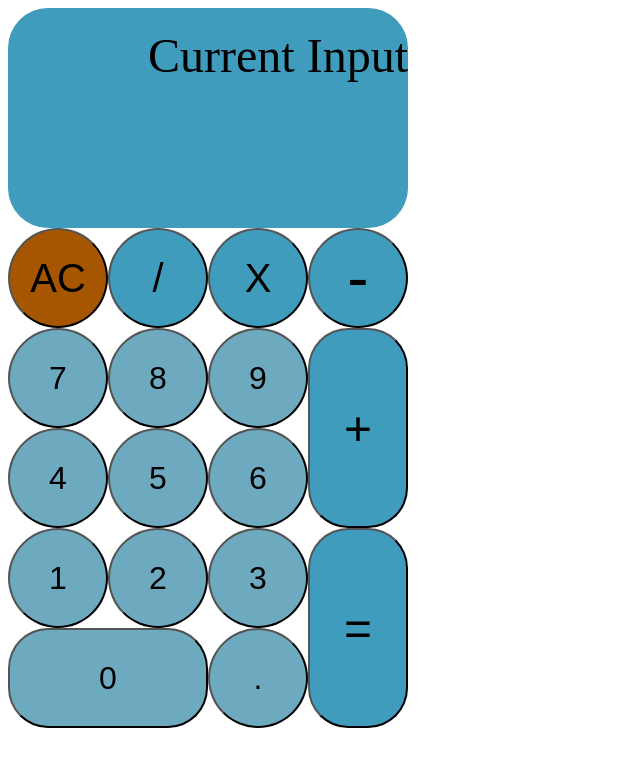
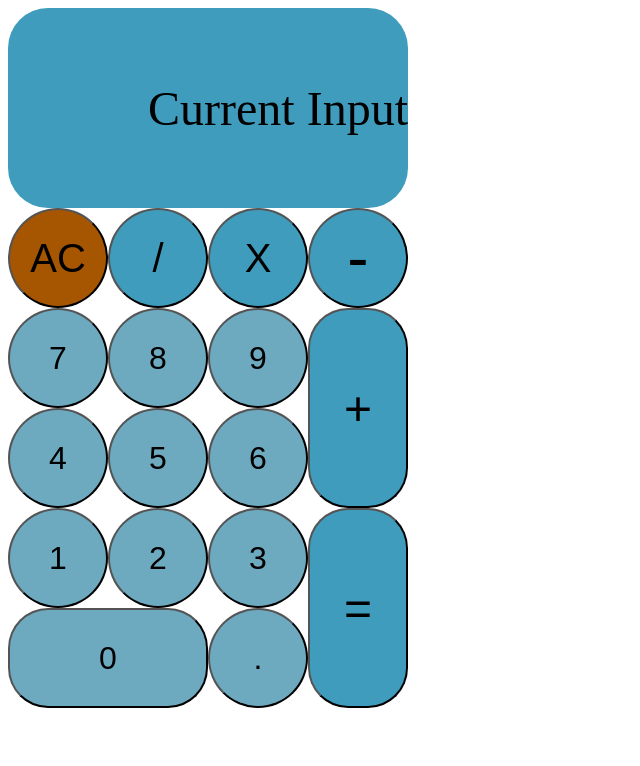
Before and after one commit to CSchechtman/calculator-project, a plain HTML site: page Calculator-v1/index.html in a window 1280 px wide. Shown: the whole page, without its empty margins (0-640 px from the left). Drawn offline with Linux system fonts and the light colour scheme.

Commit message:
Final style, remove comments in js

```diff
--- a/Calculator-v1/script.js
+++ b/Calculator-v1/script.js
@@ -1,14 +1,3 @@
-// Eric advice for starting code logic:
-// let num1 = 100
-// let num2 = 5
-// let operator = "X"
-// let total = 500
-// click 9 -> assign num1 -> 9
-// click 2 -> assign num1 -> 92
-// + ->
-// click 5 -> because an operator exists -> assign num2
-// click = ->  do that operation with those numbers
-
 let num1 = null
 let num2 = null
 let operator = null
@@ -101,7 +90,6 @@ equals.addEventListener('click', function () {
             }
             console.log("subtotal ", subtotal);
             currentInput.innerText = subtotal;
-            currentInput.style.color = "red";
         }
     }
 });
@@ -131,11 +119,3 @@ const multiply = (num1, num2) => {
 const divide = (num1, num2) => {
     return num1 / num2;
 };
-
-// const operatorSplit = (string, operator) => {
-//     for(let i = 0; i < )
-
-// };
-
-
-//
--- a/Calculator-v1/style.css
+++ b/Calculator-v1/style.css
@@ -1,16 +1,19 @@
-body {}
-
-.container {}
+.container {
+    display: flex;
+    flex-wrap: wrap;
+    flex-direction: column;
+}
 
 .currentInput {
     display: flex;
+    flex-wrap: wrap;
     width: 400px;
     height: 200px;
     background-color: #409cbd;
     border-radius: 40px;
     font-size: 3em;
     justify-content: right;
-    padding-top: 20px;
+    align-content: space-around;
 }
 
 .buttonBox {
```
